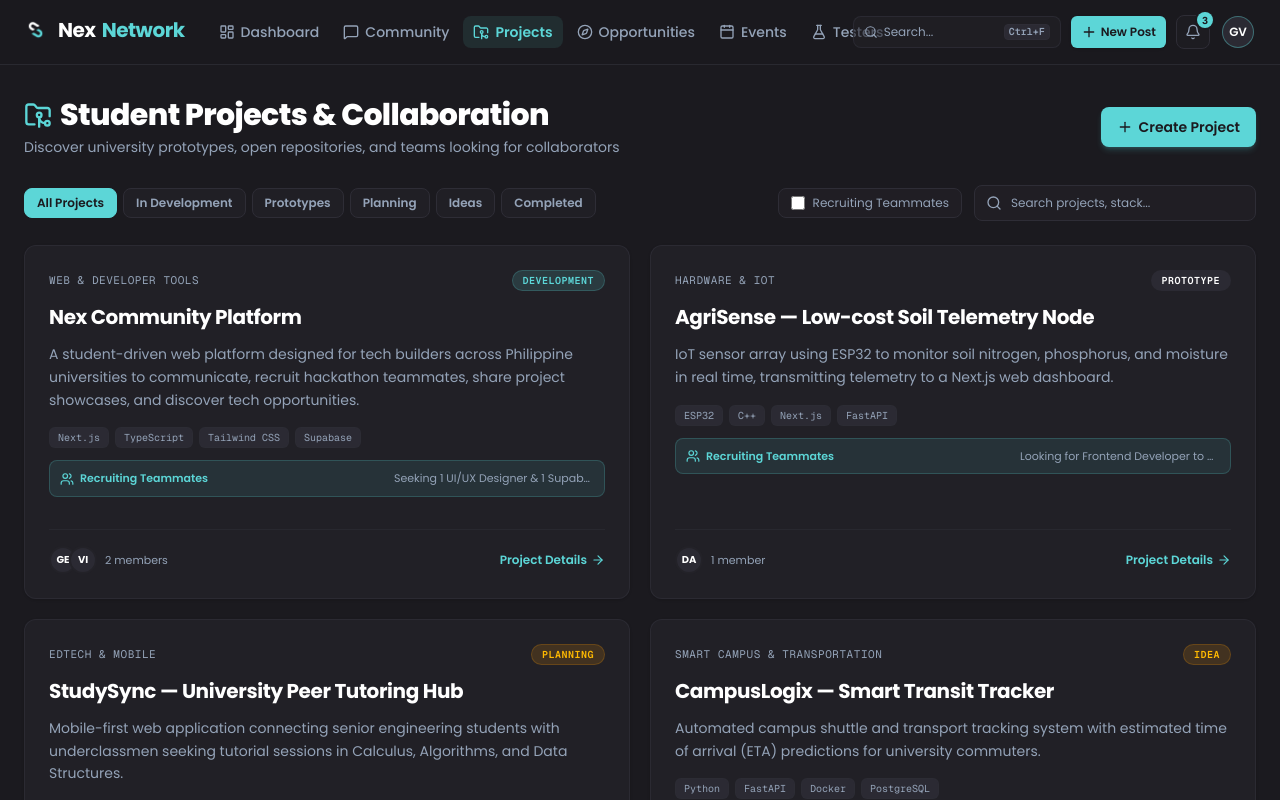
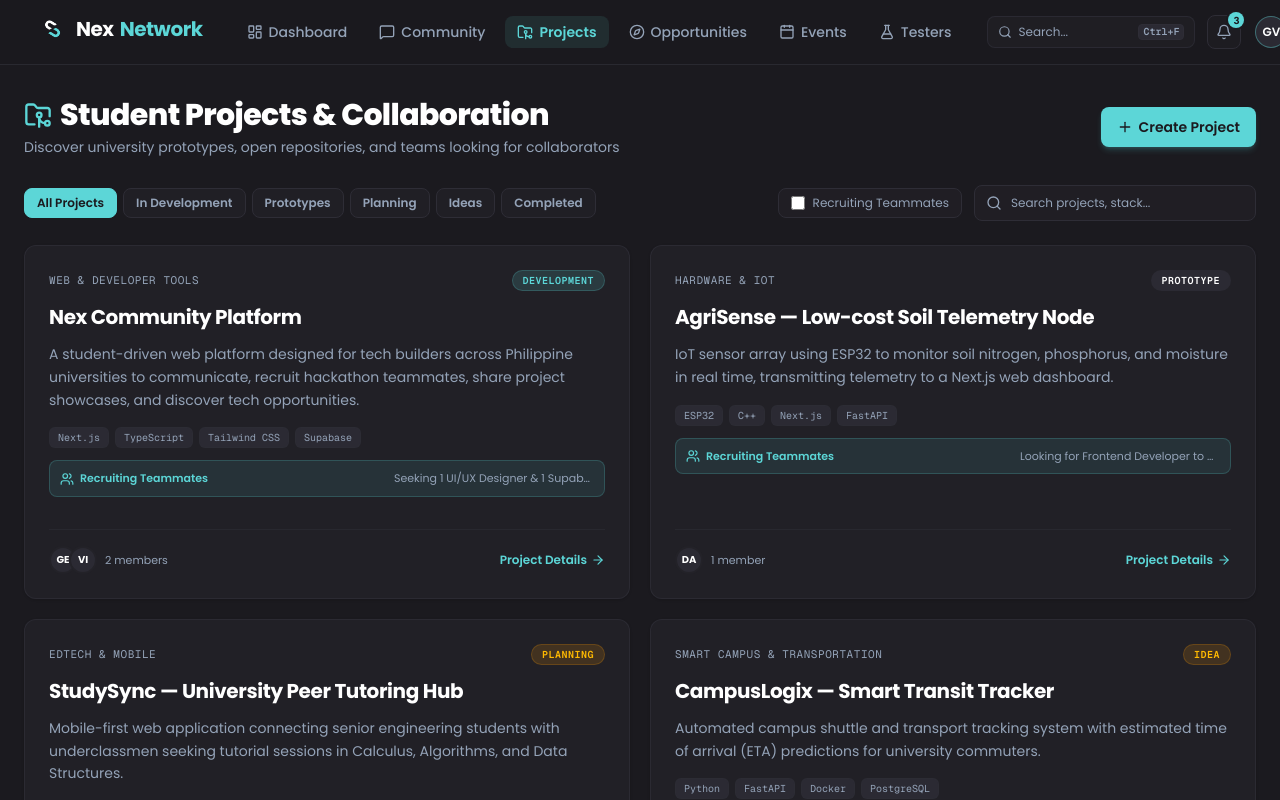
Before and after one commit to FerosC101/Nex-Platform, a Next.js app: page /projects in a window 1280 px wide. Shown: the top 800 px of the page. Built offline with nearby package versions, Linux system fonts and the light colour scheme.

Commit message:
style(header): spread header to full width and space navbar links to prevent overlap

```diff
--- a/components/layout/app-header.tsx
+++ b/components/layout/app-header.tsx
@@ -33,14 +33,14 @@ export function AppHeader() {
 
   return (
     <header className="border-b border-border/80 sticky top-0 z-50 bg-background/90 backdrop-blur-md">
-      <div className="max-w-7xl mx-auto px-4 sm:px-6 h-16 flex items-center justify-between gap-3">
-        {/* Logo & Navigation */}
-        <div className="flex items-center gap-4 lg:gap-6 min-w-0">
+      <div className="w-full px-4 sm:px-8 lg:px-10 h-16 flex items-center justify-between gap-6">
+        {/* Logo & Navigation (Anchored Left with clean breathing room) */}
+        <div className="flex items-center gap-6 lg:gap-8 shrink-0">
           <Link href="/dashboard" className="shrink-0">
-            <NexLogo size={24} />
+            <NexLogo size={26} />
           </Link>
 
-          <nav className="hidden md:flex items-center gap-0.5 lg:gap-1 text-xs lg:text-sm font-medium">
+          <nav className="hidden md:flex items-center gap-1.5 lg:gap-2 text-sm font-medium">
             {navLinks.map((link) => {
               const Icon = link.icon;
               const isActive = pathname.startsWith(link.href);
@@ -48,13 +48,13 @@ export function AppHeader() {
                 <Link
                   key={link.href}
                   href={link.href}
-                  className={`flex items-center gap-1.5 px-2.5 py-1.5 rounded-lg transition-colors whitespace-nowrap ${
+                  className={`flex items-center gap-1.5 px-3 py-1.5 rounded-lg transition-colors whitespace-nowrap ${
                     isActive
                       ? "text-primary font-semibold bg-primary/10"
                       : "text-muted-foreground hover:text-foreground hover:bg-muted/40"
                   }`}
                 >
-                  <Icon className="size-3.5 lg:size-4" />
+                  <Icon className="size-4" />
                   {link.label}
                 </Link>
               );
@@ -62,18 +62,10 @@ export function AppHeader() {
           </nav>
         </div>
 
-        {/* Right Actions */}
-        <div className="flex items-center gap-2 sm:gap-2.5 shrink-0">
+        {/* Right Actions (Anchored Right with dedicated space) */}
+        <div className="flex items-center gap-3 shrink-0">
           {/* Global In-App Search (Ctrl+F) */}
           <GlobalSearchDialog />
-
-          {/* Quick Create Post */}
-          <Link href="/community" className="hidden xl:inline-flex">
-            <Button size="sm" className="h-8 px-2.5 text-xs font-semibold gap-1">
-              <Plus className="size-3.5" />
-              New Post
-            </Button>
-          </Link>
 
           {/* Interactive Notifications System */}
           <NotificationPopover />
```
